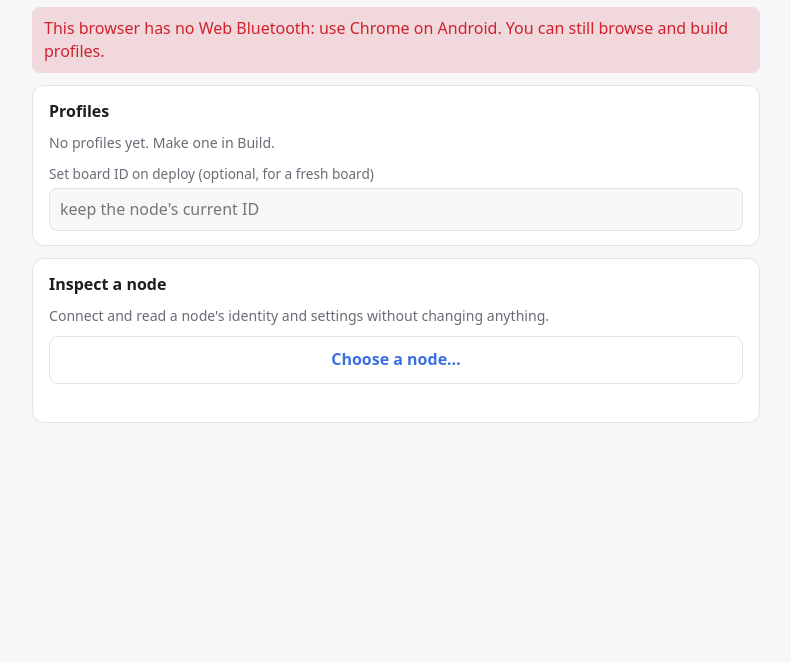
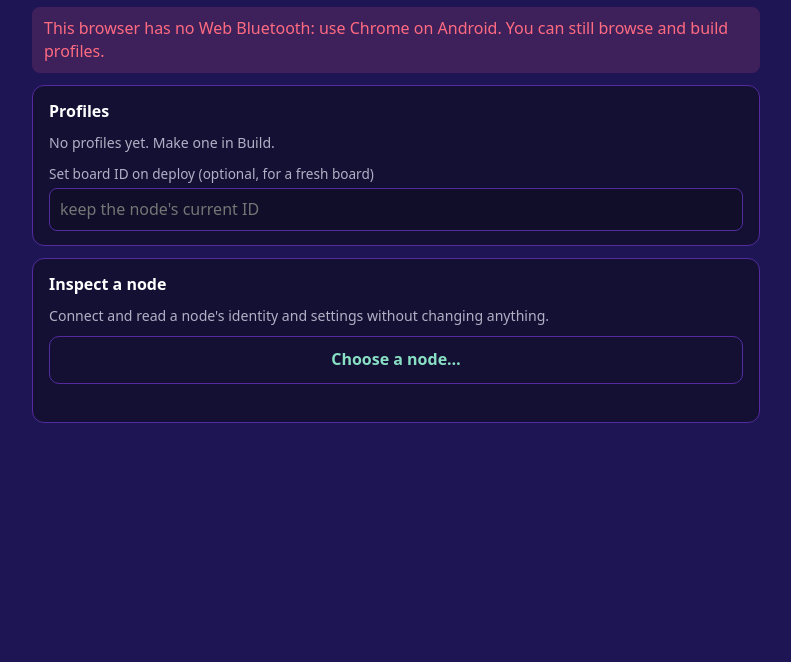
Before and after one commit to JustJamin/home_state, a plain HTML site: page dashboards/fastapi-sse/static/provision.html in a window 1280 px wide. Shown: the part 138-800 px from the top of the page, without its empty margins (244-1035 px from the left). Drawn offline with Linux system fonts and the light colour scheme; no server answers.

Commit message:
theme: Lacuna Space colours for the dashboard and provisioning app
Shared static/theme.css (indigo background, mint accent, purple
borders/hover, ink cards; dark in both system modes), status colours
tuned for indigo. Icons redrawn in indigo + mint/purple; manifest
and theme-color updated; shell cache bumped to v2.

Co-Authored-By: Claude Opus 5.5 <noreply@anthropic.com>

```diff
--- a/dashboards/fastapi-sse/static/provision.html
+++ b/dashboards/fastapi-sse/static/provision.html
@@ -3,18 +3,13 @@
 <head>
 <meta charset="utf-8">
 <meta name="viewport" content="width=device-width, initial-scale=1, viewport-fit=cover">
-<meta name="theme-color" content="#3b6fe0">
+<meta name="theme-color" content="#1E1554">
 <title>home_state · Provision</title>
 <link rel="manifest" href="/manifest.webmanifest">
 <link rel="icon" href="/static/icons/icon-192.png">
 <link rel="apple-touch-icon" href="/static/icons/icon-192.png">
+<link rel="stylesheet" href="/static/theme.css">
 <style>
-  :root { --bg: #f7f7f9; --card: #fff; --fg: #1d1d22; --muted: #6b6b76; --line: #e3e3e8;
-          --ok: #1a7f37; --bad: #cf222e; --warn: #9a6700; --accent: #3b6fe0; --mono: ui-monospace, "SF Mono", Menlo, monospace; }
-  @media (prefers-color-scheme: dark) {
-    :root { --bg: #15161a; --card: #1e2026; --fg: #e8e8ec; --muted: #9a9aa6; --line: #2e3038;
-            --ok: #3fb950; --bad: #f85149; --warn: #d29922; --accent: #7aa2ff; }
-  }
   * { box-sizing: border-box; }
   body { margin: 0; font: 16px/1.45 system-ui, sans-serif; background: var(--bg); color: var(--fg); }
   main { max-width: 760px; margin: 0 auto; padding: 0 16px 40px; }
@@ -36,11 +31,11 @@
   h2 { font-size: 1rem; margin: 0 0 10px; }
   label.field { display: block; font-size: .85rem; color: var(--muted); margin: 10px 0 4px; }
   select, input[type=text], input[type=number] { width: 100%; font: inherit; padding: 9px 10px; border-radius: 8px;
-           border: 1px solid var(--line); background: var(--bg); color: var(--fg); }
+           border: 1px solid var(--line); background: var(--field); color: var(--fg); }
   textarea { width: 100%; min-height: 220px; font: 13px/1.4 var(--mono); padding: 10px; border-radius: 8px;
-             border: 1px solid var(--line); background: var(--bg); color: var(--fg); resize: vertical; }
+             border: 1px solid var(--line); background: var(--field); color: var(--fg); resize: vertical; }
   textarea.invalid { border-color: var(--bad); }
-  button { font: inherit; padding: 11px 16px; border-radius: 10px; border: 0; background: var(--accent); color: #fff;
+  button { font: inherit; padding: 11px 16px; border-radius: 10px; border: 0; background: var(--accent); color: var(--on-accent);
            font-weight: 600; cursor: pointer; }
   button:disabled { opacity: .45; cursor: default; }
   button.secondary { background: transparent; color: var(--accent); border: 1px solid var(--line); }
--- a/dashboards/fastapi-sse/static/sw.js
+++ b/dashboards/fastapi-sse/static/sw.js
@@ -4,10 +4,10 @@
 //   catalogue files (/api/apps/<app>/<version>/<file>): cache-first, they're immutable
 //     (catalogue.js fills the same cache when it keeps a version offline)
 //   other /api/*: straight to the network; the app handles being offline itself
-const SHELL = "hs-shell-v1";
+const SHELL = "hs-shell-v2";
 const CATALOGUE = "hs-catalogue";
 const SHELL_FILES = [
-  "/provision", "/manifest.webmanifest",
+  "/provision", "/manifest.webmanifest", "/static/theme.css",
   "/static/app.js", "/static/ota.js", "/static/rpc.js", "/static/schema.js", "/static/store.js",
   "/static/sync.js", "/static/catalogue.js", "/static/deploy.js",
   "/static/icons/icon-192.png", "/static/icons/icon-512.png",
--- /dev/null
+++ b/dashboards/fastapi-sse/static/theme.css
@@ -0,0 +1,46 @@
+/* Lacuna Space colour scheme, shared by the dashboard (index.html) and the provisioning app.
+   The brand is dark, so the same palette is used whatever the system light/dark setting. */
+:root {
+  --lacuna-indigo: #1E1554;
+  --lacuna-mint: #88DFC3;
+  --lacuna-purple: #6A35BE;
+  --lacuna-purple-bright: #7B3FC4;
+  --lacuna-black: #000000;
+  --lacuna-ink: #0B0B1A;
+  --lacuna-white: #FFFFFF;
+
+  --bg-dark: var(--lacuna-indigo);
+  --bg-accent: var(--lacuna-mint);
+  --text-on-dark: var(--lacuna-white);
+  --text-on-accent: var(--lacuna-indigo);
+  --border-accent: var(--lacuna-purple);
+
+  /* semantic tokens the pages use */
+  --bg: var(--bg-dark);
+  --card: color-mix(in srgb, var(--lacuna-ink) 55%, var(--lacuna-indigo));
+  --field: color-mix(in srgb, var(--lacuna-ink) 75%, var(--lacuna-indigo));
+  --fg: var(--text-on-dark);
+  --muted: color-mix(in srgb, var(--lacuna-white) 66%, var(--lacuna-indigo));
+  --line: color-mix(in srgb, var(--border-accent) 70%, var(--lacuna-indigo));
+  --accent: var(--bg-accent);
+  --on-accent: var(--text-on-accent);
+  --hover: var(--lacuna-purple-bright);
+  /* status colours: distinct from mint, readable on indigo */
+  --ok: #5BE38F;
+  --warn: #FFC857;
+  --bad: #FF6B81;
+  --flash: color-mix(in srgb, var(--lacuna-mint) 22%, transparent);
+  color-scheme: dark;
+}
+
+body { background: var(--bg); color: var(--fg); }
+a { color: var(--accent); }
+button { background: var(--accent); color: var(--on-accent); }
+button:not(:disabled):hover { background: var(--hover); color: var(--text-on-dark); }
+button.secondary, button.danger { background: transparent; border: 1px solid var(--line); }
+button.secondary { color: var(--accent); }
+button.danger { color: var(--bad); }
+button.secondary:not(:disabled):hover, button.danger:not(:disabled):hover { background: color-mix(in srgb, var(--hover) 30%, transparent); }
+select, input[type=text], input[type=number], textarea { background: var(--field); color: var(--fg); border-color: var(--line); }
+input[type=range], input[type=checkbox] { accent-color: var(--accent); }
+::selection { background: var(--lacuna-purple); color: var(--lacuna-white); }
```
Also changed, not shown: dashboards/fastapi-sse/static/index.html (+1 -6 lines), dashboards/fastapi-sse/static/icons/icon-192.png, dashboards/fastapi-sse/static/icons/icon-512.png, dashboards/fastapi-sse/static/manifest.webmanifest.
